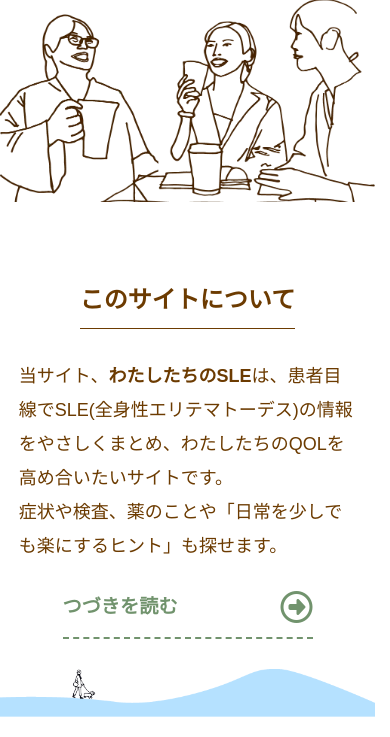
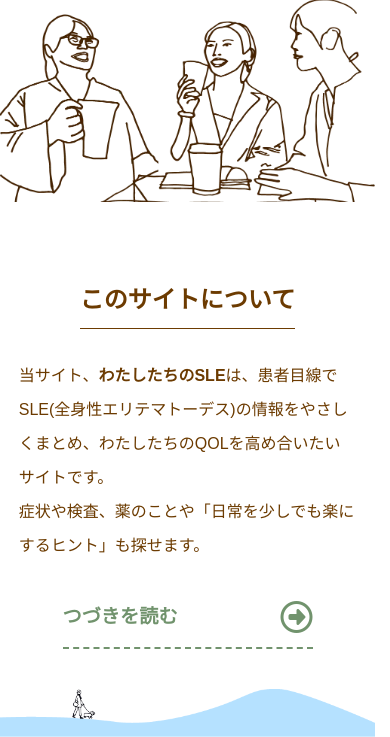
Before and after one commit to makikooo/renewal_our_sle, a PHP site: page / in a window 390 px wide. Shown: the part 381-1118 px from the top of the page. Run offline with PHP 8.4, Linux system fonts and the light colour scheme; some libraries are stand-ins or nearby versions.

Commit message:
SP サイトについてのマージン微調整

```diff
--- a/assets/css/style.css
+++ b/assets/css/style.css
@@ -185,11 +185,18 @@ body {
         text-align: left;
         line-height: 34px;
         margin-bottom: 30px;
+        @media (max-width: 768px) {
+          font-size: 1rem;
+          margin-bottom: 40px;
+        }
       }
     }
     .bg_lightblue {
       width: 100%;
       margin-top: 30px;
+      @media (max-width: 768px) {
+        margin-top: 40px;
+      }
     }
   }
 
```
